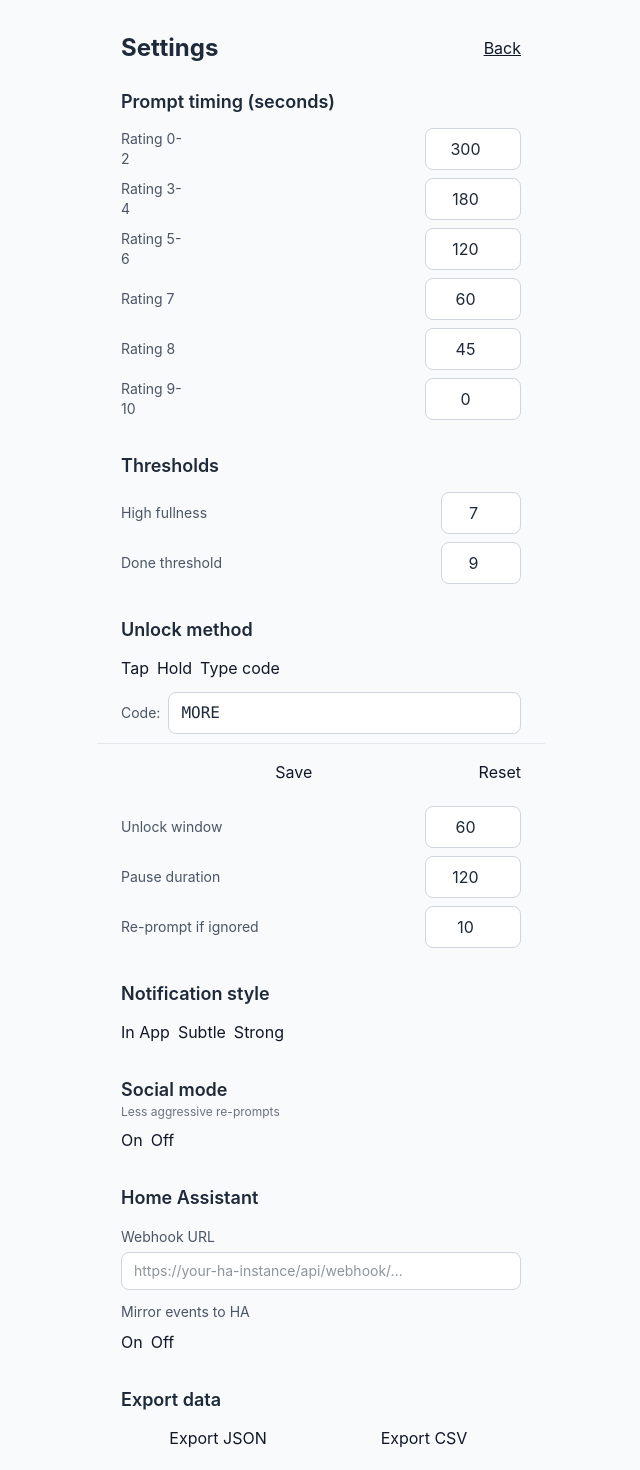
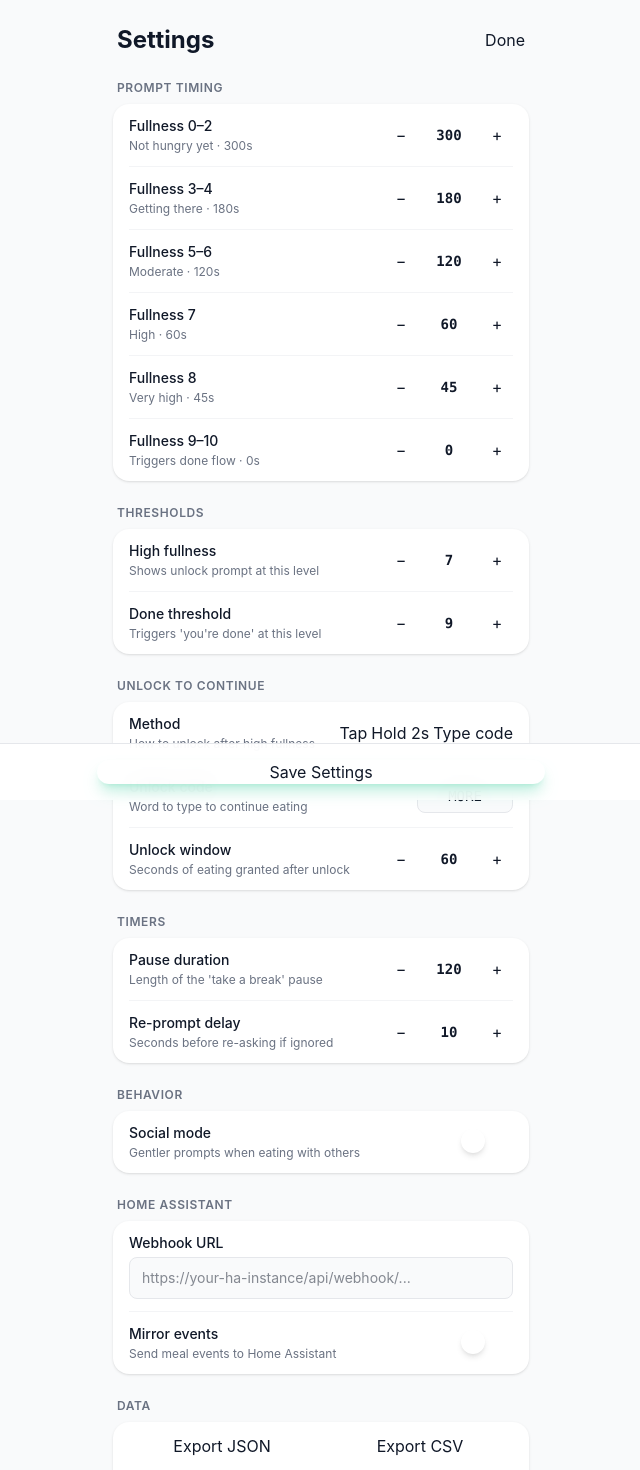
Before and after one commit to mike-mones/SavorCue, a React (Vite) app: page /#/settings in a window 1280 px wide. Shown: the top 1470 px of the page, without its empty margins (319-959 px from the left). Built offline with nearby package versions, Linux system fonts and the light colour scheme.

Commit message:
Redesign settings: card layout, proper toggles, +/- steppers

```diff
--- a/src/screens/SettingsScreen.tsx
+++ b/src/screens/SettingsScreen.tsx
@@ -1,9 +1,76 @@
 import { useState } from 'react';
 import { useNavigate } from 'react-router-dom';
 import { useApp } from '../context';
-import type { AppSettings, UnlockMethod, NotificationStyle } from '../types';
+import type { AppSettings, UnlockMethod } from '../types';
 import { DEFAULT_SETTINGS } from '../defaults';
 import { exportAllData, exportCSV } from '../db';
+
+function Toggle({ on, onChange }: { on: boolean; onChange: (v: boolean) => void }) {
+  return (
+    <button
+      onClick={() => onChange(!on)}
+      className={`relative inline-flex h-8 w-14 shrink-0 items-center rounded-full border-2 transition-colors ${
+        on
+          ? 'bg-emerald-500 border-emerald-500'
+          : 'bg-gray-300 border-gray-300 dark:bg-gray-600 dark:border-gray-600'
+      }`}
+    >
+      <span
+        className={`inline-block h-6 w-6 rounded-full bg-white shadow-md transition-transform ${
+          on ? 'translate-x-6' : 'translate-x-1'
+        }`}
+      />
+      <span className="sr-only">{on ? 'On' : 'Off'}</span>
+    </button>
+  );
+}
+
+function Row({ label, desc, children }: { label: string; desc?: string; children: React.ReactNode }) {
+  return (
+    <div className="flex items-center justify-between py-3">
+      <div className="flex-1 mr-4">
+        <p className="text-sm font-medium text-gray-900 dark:text-gray-100">{label}</p>
+        {desc && <p className="text-xs text-gray-500 dark:text-gray-400 mt-0.5">{desc}</p>}
+      </div>
+      <div className="shrink-0">{children}</div>
+    </div>
+  );
+}
+
+function Card({ title, children }: { title: string; children: React.ReactNode }) {
+  return (
+    <div className="mb-6">
+      <h3 className="text-xs font-semibold text-gray-500 dark:text-gray-400 uppercase tracking-wider mb-2 px-1">
+        {title}
+      </h3>
+      <div className="bg-white dark:bg-gray-800 rounded-2xl divide-y divide-gray-100 dark:divide-gray-700 px-4 shadow-sm">
+        {children}
+      </div>
+    </div>
+  );
+}
+
+function NumberInput({ value, onChange, min, max }: { value: number; onChange: (n: number) => void; min: number; max: number }) {
+  return (
+    <div className="flex items-center gap-1">
+      <button
+        onClick={() => onChange(Math.max(min, value - (max > 100 ? 15 : 1)))}
+        className="w-8 h-8 rounded-lg bg-gray-100 dark:bg-gray-700 text-gray-600 dark:text-gray-300 text-lg font-bold flex items-center justify-center"
+      >
+        −
+      </button>
+      <span className="w-14 text-center text-sm font-mono font-semibold text-gray-900 dark:text-gray-100">
+        {value}
+      </span>
+      <button
+        onClick={() => onChange(Math.min(max, value + (max > 100 ? 15 : 1)))}
+        className="w-8 h-8 rounded-lg bg-gray-100 dark:bg-gray-700 text-gray-600 dark:text-gray-300 text-lg font-bold flex items-center justify-center"
+      >
+        +
+      </button>
+    </div>
+  );
+}
 
 export default function SettingsScreen() {
   const { settings, updateSettings } = useApp();
@@ -55,247 +122,190 @@ export default function SettingsScreen() {
     URL.revokeObjectURL(url);
   };
 
-  const chipClass = (selected: boolean) =>
-    `px-3 py-1.5 rounded-full text-sm font-medium transition-colors ${
-      selected
-        ? 'bg-emerald-600 text-white'
-        : 'bg-gray-200 dark:bg-gray-700 text-gray-700 dark:text-gray-300'
-    }`;
+  const schedule = local.promptScheduleByRating;
 
-  const schedule = local.promptScheduleByRating;
-  const bands = ['0-2', '3-4', '5-6', '7', '8', '9-10'];
+  const unlockLabels: Record<UnlockMethod, string> = {
+    tap: 'Tap',
+    hold: 'Hold 2s',
+    type_code: 'Type code',
+  };
 
   return (
-    <div className="min-h-screen px-6 py-8 max-w-md mx-auto pb-24">
-      <div className="flex items-center justify-between mb-6">
-        <h2 className="text-2xl font-bold text-gray-800 dark:text-gray-100">Settings</h2>
-        <button onClick={() => navigate('/')} className="text-sm text-gray-500 underline">
-          Back
+    <div className="min-h-screen bg-gray-50 dark:bg-gray-900 px-4 pt-6 pb-28 max-w-md mx-auto">
+      {/* Header */}
+      <div className="flex items-center justify-between mb-6 px-1">
+        <h2 className="text-2xl font-bold text-gray-900 dark:text-gray-100">Settings</h2>
+        <button
+          onClick={() => navigate('/')}
+          className="text-emerald-600 dark:text-emerald-400 text-sm font-medium"
+        >
+          Done
         </button>
       </div>
 
-      {/* Prompt schedule */}
-      <section className="mb-8">
-        <h3 className="text-lg font-semibold text-gray-800 dark:text-gray-100 mb-3">
-          Prompt timing (seconds)
-        </h3>
-        {bands.map((band) => (
-          <div key={band} className="flex items-center justify-between mb-2">
-            <label className="text-sm text-gray-600 dark:text-gray-300 w-16">
-              Rating {band}
-            </label>
-            <input
-              type="number"
+      {/* Prompt Timing */}
+      <Card title="Prompt Timing">
+        {[
+          { band: '0-2', label: 'Fullness 0–2', desc: 'Not hungry yet' },
+          { band: '3-4', label: 'Fullness 3–4', desc: 'Getting there' },
+          { band: '5-6', label: 'Fullness 5–6', desc: 'Moderate' },
+          { band: '7', label: 'Fullness 7', desc: 'High' },
+          { band: '8', label: 'Fullness 8', desc: 'Very high' },
+          { band: '9-10', label: 'Fullness 9–10', desc: 'Triggers done flow' },
+        ].map(({ band, label, desc }) => (
+          <Row key={band} label={label} desc={`${desc} · ${schedule[band] ?? 0}s`}>
+            <NumberInput
+              value={schedule[band] ?? 0}
+              onChange={(v) => updateSchedule(band, v)}
               min={0}
               max={600}
-              value={schedule[band] ?? 0}
-              onChange={(e) => updateSchedule(band, Number(e.target.value))}
-              className="w-24 px-3 py-2 rounded-lg border border-gray-300 dark:border-gray-600 bg-white dark:bg-gray-800 text-gray-800 dark:text-gray-100 text-center outline-none focus:border-emerald-500"
             />
-          </div>
+          </Row>
         ))}
-      </section>
+      </Card>
 
       {/* Thresholds */}
-      <section className="mb-8">
-        <h3 className="text-lg font-semibold text-gray-800 dark:text-gray-100 mb-3">Thresholds</h3>
-        <div className="flex items-center justify-between mb-2">
-          <label className="text-sm text-gray-600 dark:text-gray-300">High fullness</label>
-          <input
-            type="number"
+      <Card title="Thresholds">
+        <Row label="High fullness" desc="Shows unlock prompt at this level">
+          <NumberInput
+            value={local.highFullnessThreshold}
+            onChange={(v) => update('highFullnessThreshold', v)}
             min={1}
             max={10}
-            value={local.highFullnessThreshold}
-            onChange={(e) => update('highFullnessThreshold', Number(e.target.value))}
-            className="w-20 px-3 py-2 rounded-lg border border-gray-300 dark:border-gray-600 bg-white dark:bg-gray-800 text-gray-800 dark:text-gray-100 text-center outline-none focus:border-emerald-500"
           />
-        </div>
-        <div className="flex items-center justify-between mb-2">
-          <label className="text-sm text-gray-600 dark:text-gray-300">Done threshold</label>
-          <input
-            type="number"
+        </Row>
+        <Row label="Done threshold" desc="Triggers 'you're done' at this level">
+          <NumberInput
+            value={local.doneThreshold}
+            onChange={(v) => update('doneThreshold', v)}
             min={1}
             max={10}
-            value={local.doneThreshold}
-            onChange={(e) => update('doneThreshold', Number(e.target.value))}
-            className="w-20 px-3 py-2 rounded-lg border border-gray-300 dark:border-gray-600 bg-white dark:bg-gray-800 text-gray-800 dark:text-gray-100 text-center outline-none focus:border-emerald-500"
           />
-        </div>
-      </section>
+        </Row>
+      </Card>
 
-      {/* Unlock method */}
-      <section className="mb-8">
-        <h3 className="text-lg font-semibold text-gray-800 dark:text-gray-100 mb-3">Unlock method</h3>
-        <div className="flex gap-2 mb-3">
+      {/* Unlock */}
+      <Card title="Unlock to Continue">
+        <Row label="Method" desc="How to unlock after high fullness">
+          <div className="flex gap-1">
             {(['tap', 'hold', 'type_code'] as UnlockMethod[]).map((m) => (
               <button
                 key={m}
-              className={chipClass(local.unlockMethod === m)}
                 onClick={() => update('unlockMethod', m)}
+                className={`px-3 py-1.5 rounded-lg text-xs font-semibold transition-colors ${
+                  local.unlockMethod === m
+                    ? 'bg-emerald-500 text-white'
+                    : 'bg-gray-100 dark:bg-gray-700 text-gray-600 dark:text-gray-300'
+                }`}
               >
-              {m === 'type_code' ? 'Type code' : m.charAt(0).toUpperCase() + m.slice(1)}
+                {unlockLabels[m]}
               </button>
             ))}
           </div>
+        </Row>
         {local.unlockMethod === 'type_code' && (
-          <div className="flex items-center gap-2">
-            <label className="text-sm text-gray-600 dark:text-gray-300">Code:</label>
+          <Row label="Unlock code" desc="Word to type to continue eating">
             <input
               type="text"
               value={local.unlockCode}
               onChange={(e) => update('unlockCode', e.target.value)}
-              className="flex-1 px-3 py-2 rounded-lg border border-gray-300 dark:border-gray-600 bg-white dark:bg-gray-800 text-gray-800 dark:text-gray-100 uppercase font-mono outline-none focus:border-emerald-500"
+              className="w-24 px-3 py-1.5 rounded-lg border border-gray-200 dark:border-gray-600 bg-gray-50 dark:bg-gray-700 text-gray-900 dark:text-gray-100 text-center text-sm font-mono uppercase outline-none focus:border-emerald-500"
               maxLength={20}
             />
-          </div>
+          </Row>
         )}
-      </section>
-
-      {/* Durations */}
-      <section className="mb-8">
-        <h3 className="text-lg font-semibold text-gray-800 dark:text-gray-100 mb-3">Durations (seconds)</h3>
-        <div className="space-y-2">
-          <div className="flex items-center justify-between">
-            <label className="text-sm text-gray-600 dark:text-gray-300">Unlock window</label>
-            <input
-              type="number"
+        <Row label="Unlock window" desc="Seconds of eating granted after unlock">
+          <NumberInput
+            value={local.unlockWindowSec}
+            onChange={(v) => update('unlockWindowSec', v)}
             min={10}
             max={300}
-              value={local.unlockWindowSec}
-              onChange={(e) => update('unlockWindowSec', Number(e.target.value))}
-              className="w-24 px-3 py-2 rounded-lg border border-gray-300 dark:border-gray-600 bg-white dark:bg-gray-800 text-gray-800 dark:text-gray-100 text-center outline-none focus:border-emerald-500"
           />
-          </div>
-          <div className="flex items-center justify-between">
-            <label className="text-sm text-gray-600 dark:text-gray-300">Pause duration</label>
-            <input
-              type="number"
+        </Row>
+      </Card>
+
+      {/* Timing */}
+      <Card title="Timers">
+        <Row label="Pause duration" desc="Length of the 'take a break' pause">
+          <NumberInput
+            value={local.doneFlowPauseSec}
+            onChange={(v) => update('doneFlowPauseSec', v)}
             min={10}
             max={600}
-              value={local.doneFlowPauseSec}
-              onChange={(e) => update('doneFlowPauseSec', Number(e.target.value))}
-              className="w-24 px-3 py-2 rounded-lg border border-gray-300 dark:border-gray-600 bg-white dark:bg-gray-800 text-gray-800 dark:text-gray-100 text-center outline-none focus:border-emerald-500"
           />
-          </div>
-          <div className="flex items-center justify-between">
-            <label className="text-sm text-gray-600 dark:text-gray-300">Re-prompt if ignored</label>
-            <input
-              type="number"
+        </Row>
+        <Row label="Re-prompt delay" desc="Seconds before re-asking if ignored">
+          <NumberInput
+            value={local.ignoredPromptRepromptSec}
+            onChange={(v) => update('ignoredPromptRepromptSec', v)}
             min={5}
             max={120}
-              value={local.ignoredPromptRepromptSec}
-              onChange={(e) => update('ignoredPromptRepromptSec', Number(e.target.value))}
-              className="w-24 px-3 py-2 rounded-lg border border-gray-300 dark:border-gray-600 bg-white dark:bg-gray-800 text-gray-800 dark:text-gray-100 text-center outline-none focus:border-emerald-500"
           />
-          </div>
-        </div>
-      </section>
+        </Row>
+      </Card>
 
-      {/* Notification style */}
-      <section className="mb-8">
-        <h3 className="text-lg font-semibold text-gray-800 dark:text-gray-100 mb-3">Notification style</h3>
-        <div className="flex gap-2">
-          {(['in_app', 'subtle', 'strong'] as NotificationStyle[]).map((n) => (
-            <button
-              key={n}
-              className={chipClass(local.notificationStyle === n)}
-              onClick={() => update('notificationStyle', n)}
-            >
-              {n.replace('_', ' ').replace(/\b\w/g, (c) => c.toUpperCase())}
-            </button>
-          ))}
-        </div>
-      </section>
-
-      {/* Social mode */}
-      <section className="mb-8">
-        <div>
-          <h3 className="text-lg font-semibold text-gray-800 dark:text-gray-100">Social mode</h3>
-          <p className="text-xs text-gray-500 dark:text-gray-400 mb-2">Less aggressive re-prompts</p>
-        </div>
-        <div className="flex gap-2">
-          <button
-            onClick={() => update('socialMode', true)}
-            className={chipClass(local.socialMode === true)}
-          >
-            On
-          </button>
-          <button
-            onClick={() => update('socialMode', false)}
-            className={chipClass(local.socialMode === false)}
-          >
-            Off
-          </button>
-        </div>
-      </section>
+      {/* Behavior */}
+      <Card title="Behavior">
+        <Row label="Social mode" desc="Gentler prompts when eating with others">
+          <Toggle on={local.socialMode} onChange={(v) => update('socialMode', v)} />
+        </Row>
+      </Card>
 
       {/* Home Assistant */}
-      <section className="mb-8">
-        <h3 className="text-lg font-semibold text-gray-800 dark:text-gray-100 mb-3">Home Assistant</h3>
-        <div className="space-y-3">
-          <div>
-            <label className="text-sm text-gray-600 dark:text-gray-300">Webhook URL</label>
+      <Card title="Home Assistant">
+        <div className="py-3">
+          <p className="text-sm font-medium text-gray-900 dark:text-gray-100 mb-1">Webhook URL</p>
           <input
             type="url"
             value={local.haWebhookUrl ?? ''}
             onChange={(e) => update('haWebhookUrl', e.target.value)}
-              className="w-full mt-1 px-3 py-2 rounded-lg border border-gray-300 dark:border-gray-600 bg-white dark:bg-gray-800 text-gray-800 dark:text-gray-100 text-sm outline-none focus:border-emerald-500"
+            className="w-full px-3 py-2.5 rounded-lg border border-gray-200 dark:border-gray-600 bg-gray-50 dark:bg-gray-700 text-gray-900 dark:text-gray-100 text-sm outline-none focus:border-emerald-500"
             placeholder="https://your-ha-instance/api/webhook/..."
           />
         </div>
-          <div>
-            <label className="text-sm text-gray-600 dark:text-gray-300 mb-2 block">Mirror events to HA</label>
-            <div className="flex gap-2">
-              <button
-                onClick={() => update('haEventMirroring', true)}
-                className={chipClass(local.haEventMirroring === true)}
-              >
-                On
-              </button>
-              <button
-                onClick={() => update('haEventMirroring', false)}
-                className={chipClass(local.haEventMirroring !== true)}
-              >
-                Off
-              </button>
-            </div>
-          </div>
-        </div>
-      </section>
+        <Row label="Mirror events" desc="Send meal events to Home Assistant">
+          <Toggle on={!!local.haEventMirroring} onChange={(v) => update('haEventMirroring', v)} />
+        </Row>
+      </Card>
 
-      {/* Export */}
-      <section className="mb-8">
-        <h3 className="text-lg font-semibold text-gray-800 dark:text-gray-100 mb-3">Export data</h3>
-        <div className="flex gap-3">
+      {/* Data */}
+      <Card title="Data">
+        <div className="py-3 flex gap-3">
           <button
             onClick={handleExportJSON}
-            className="flex-1 bg-gray-200 dark:bg-gray-700 text-gray-700 dark:text-gray-200 py-2 rounded-lg text-sm font-medium"
+            className="flex-1 bg-gray-100 dark:bg-gray-700 text-gray-700 dark:text-gray-200 py-2.5 rounded-lg text-sm font-medium active:scale-95 transition-transform"
           >
             Export JSON
           </button>
           <button
             onClick={handleExportCSV}
-            className="flex-1 bg-gray-200 dark:bg-gray-700 text-gray-700 dark:text-gray-200 py-2 rounded-lg text-sm font-medium"
+            className="flex-1 bg-gray-100 dark:bg-gray-700 text-gray-700 dark:text-gray-200 py-2.5 rounded-lg text-sm font-medium active:scale-95 transition-transform"
           >
             Export CSV
           </button>
         </div>
-      </section>
+        <div className="py-3">
+          <button
+            onClick={handleReset}
+            className="w-full text-red-500 dark:text-red-400 text-sm font-medium py-1"
+          >
+            Reset all settings to defaults
+          </button>
+        </div>
+      </Card>
 
-      {/* Actions */}
-      <div className="fixed bottom-0 left-0 right-0 px-6 py-4 bg-gray-50 dark:bg-gray-900 border-t border-gray-200 dark:border-gray-700 max-w-md mx-auto">
-        <div className="flex gap-3">
+      {/* Save bar */}
+      <div className="fixed bottom-0 left-0 right-0 px-4 py-4 bg-white/90 dark:bg-gray-800/90 backdrop-blur-md border-t border-gray-200 dark:border-gray-700">
+        <div className="max-w-md mx-auto">
           <button
             onClick={handleSave}
-            className="flex-1 bg-emerald-600 hover:bg-emerald-700 text-white font-semibold py-3 rounded-xl active:scale-95 transition-transform"
+            className={`w-full font-semibold py-3.5 rounded-2xl text-lg active:scale-95 transition-all ${
+              saved
+                ? 'bg-emerald-100 dark:bg-emerald-900 text-emerald-700 dark:text-emerald-300'
+                : 'bg-emerald-500 hover:bg-emerald-600 text-white shadow-lg shadow-emerald-500/25'
+            }`}
           >
-            {saved ? '✓ Saved' : 'Save'}
-          </button>
-          <button
-            onClick={handleReset}
-            className="bg-gray-200 dark:bg-gray-700 text-gray-700 dark:text-gray-200 px-6 py-3 rounded-xl text-sm"
-          >
-            Reset
+            {saved ? '✓ Saved' : 'Save Settings'}
           </button>
         </div>
       </div>
```
Lines whose indentation alone changed are shown as unchanged.
